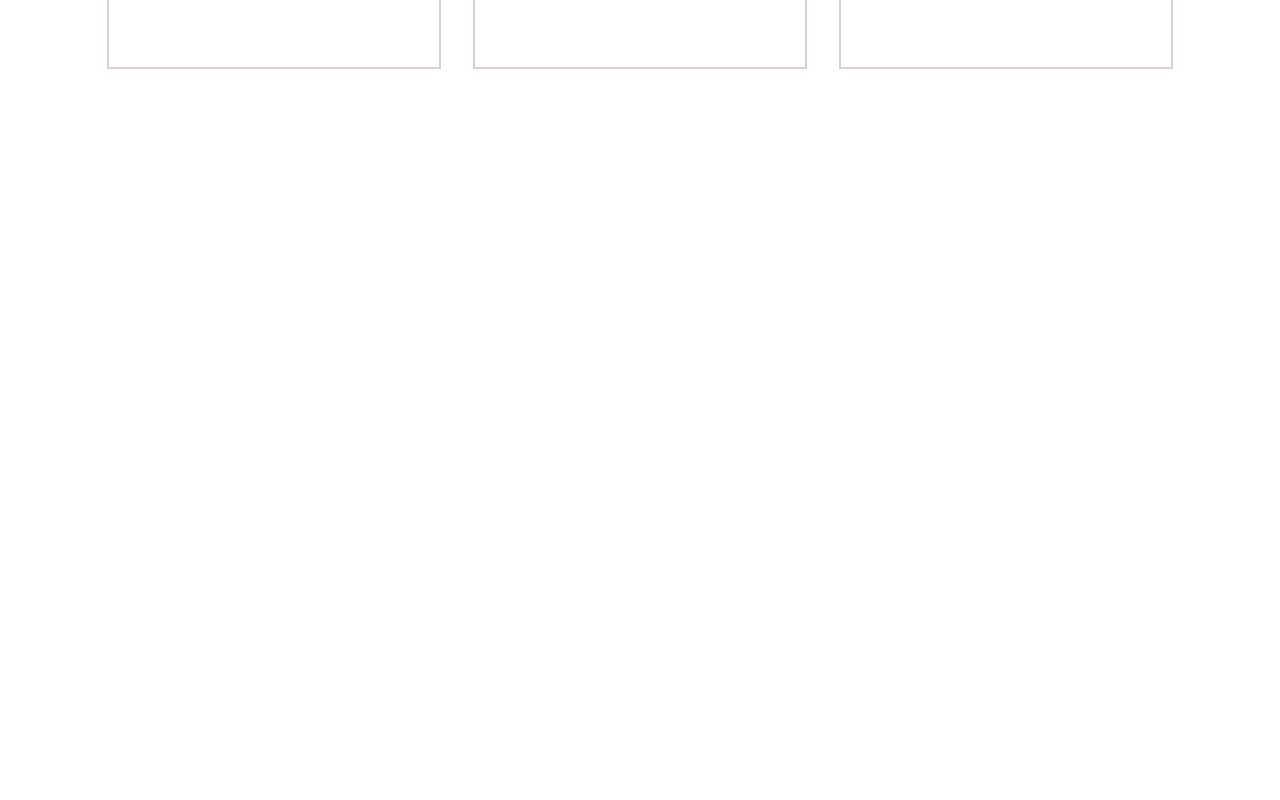
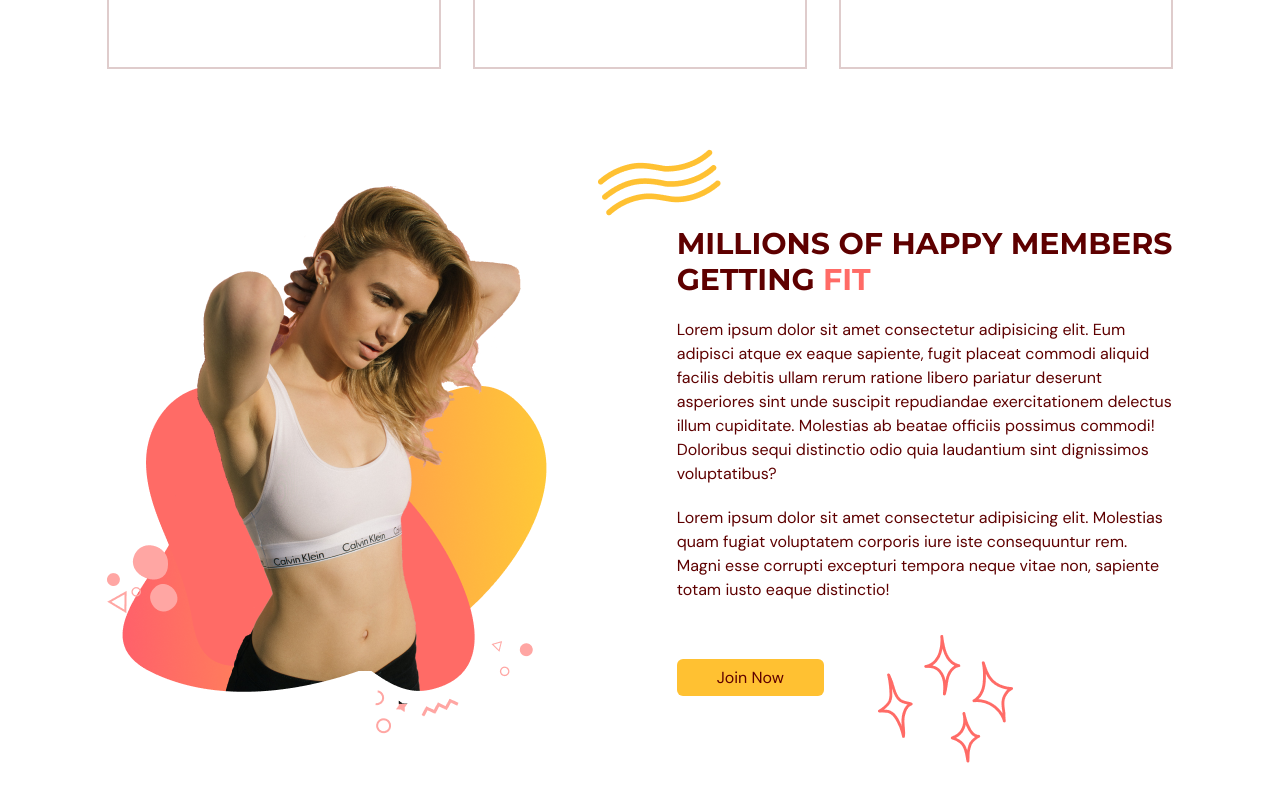
Before and after one commit to imleikys/ts-fitness, a React (Vite) app: page / in a window 1280 px wide. Shown: the part 1431-2231 px from the top of the page. Before the commit the page ends 1600 px from the top, so only its background shows below. Built offline with nearby package versions, Linux system fonts and the light colour scheme.

Commit message:
add(Benefits): finish with benefits section

```diff
--- a/src/screens/benefits/benefits.tsx
+++ b/src/screens/benefits/benefits.tsx
@@ -2,6 +2,8 @@ import {SelectedPage, BenefitType} from "@/shared/types"
 import {motion} from "framer-motion"
 import TitleText from "@/shared/TitleText"
 import BenefitItem from "@/shared/BenefitItem"
+import BenefitsPageGraphic from "@/assets/BenefitsPageGraphic.png"
+import ActionButton from "@/shared/ActionButton"
 import {
   HomeModernIcon, UserGroupIcon, AcademicCapIcon
 } from "@heroicons/react/24/solid"
@@ -82,6 +84,52 @@ const Benefits = ({setSelectedPage}: Props) => {
 
         ))}
       </motion.div>
+      <div className="mt-16 items-center justify-between gap-20 md:mt-28 md:flex">
+        <img
+          className="mx-auto"
+          src={BenefitsPageGraphic}
+          alt="Benefits: Page Graphic"
+        />
+
+        <div>
+          <div className="relative">
+            <div className="before:absolute before:-top-20 before:-left-20 before:z-[-1] before:content-abstractwaves">
+              <motion.div
+                initial="hidden"
+                whileInView="visible"
+                viewport={{once: true, amount: 0.5}}
+                transition={{duration: 0.5}}
+                variants={{
+                  hidden: {opacity: 0, x: -50},
+                  visible: {opacity: 1, x: 0}
+                }}
+              >
+                <TitleText>MILLIONS OF HAPPY MEMBERS GETTING {" "} <span className="text-primary-500">FIT</span></TitleText>
+              </motion.div>
+            </div>
+          </div>
+          <motion.div
+            initial="hidden"
+            whileInView="visible"
+            viewport={{once: true, amount: 0.5}}
+            transition={{duration: 0.5}}
+            variants={{
+              hidden: {opacity: 0, x: -50},
+              visible: {opacity: 1, x: 0}
+            }}
+          >
+            <p className="my-5">Lorem ipsum dolor sit amet consectetur adipisicing elit. Eum adipisci atque ex eaque sapiente, fugit placeat commodi aliquid facilis debitis ullam rerum ratione libero pariatur deserunt asperiores sint unde suscipit repudiandae exercitationem delectus illum cupiditate. Molestias ab beatae officiis possimus commodi! Doloribus sequi distinctio odio quia laudantium sint dignissimos voluptatibus?</p>
+            <p className="mb-5">Lorem ipsum dolor sit amet consectetur adipisicing elit. Molestias quam fugiat voluptatem corporis iure iste consequuntur rem. Magni esse corrupti excepturi tempora neque vitae non, sapiente totam iusto eaque distinctio!</p>
+
+            <div className="relative mt-16">
+              <div className="before:absolute before:-bottom-20 before:right-40 before:z-[-1] before:content-sparkles">
+                <ActionButton setSelectedPage={setSelectedPage}>Join Now</ActionButton>
+              </div>
+            </div>
+          </motion.div>
+
+        </div>
+      </div>
     </motion.div>
    </section>
   )
```
